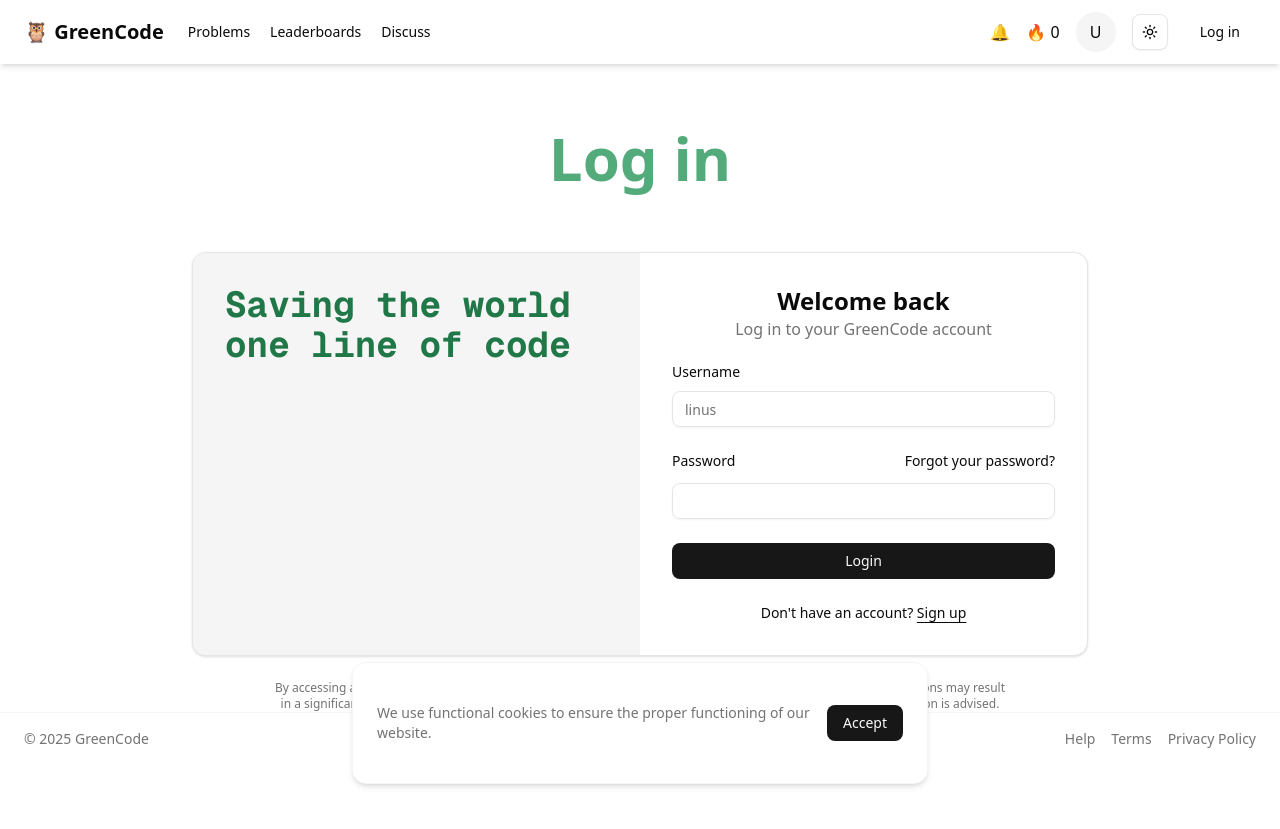
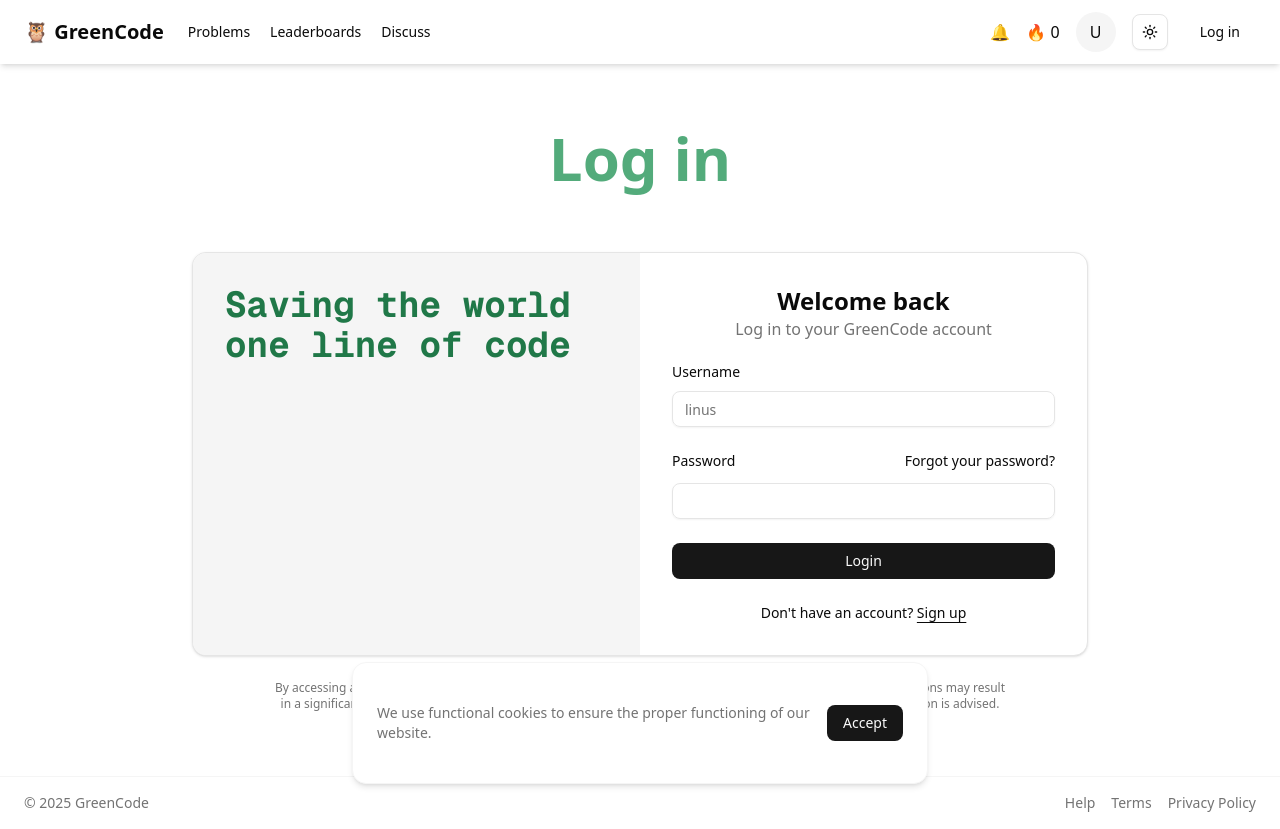
Before and after one commit to JoelvanIngen/Competitive-Green-Coding, a Next.js app in the folder frontend/: page /login in a window 1280 px wide. Before the commit the page ends 800 px from the top, so only its background shows below. Built offline with nearby package versions, Linux system fonts and the light colour scheme.

Commit message:
fix: page padding en margins uit layout gehaald. Elke pagina bepaalt dit nu zelf.

```diff
--- a/frontend/app/layout.tsx
+++ b/frontend/app/layout.tsx
@@ -46,8 +46,8 @@
             {/* Toolbar component is persistent across pages. */}
             <Toolbar />
 
-            {/* Main content area (page.tsx is rendered here). It's size is constrained by the classes below: padding at the top and margins on the left and right. */}
-            <main className="pt-16 mx-8">{children}</main>
+            {/* Main content area (page.tsx is rendered here). */}
+            <main >{children}</main>
 
         </ThemeProvider>
         <Footer />
--- a/frontend/app/login/login-widget.tsx
+++ b/frontend/app/login/login-widget.tsx
@@ -40,7 +40,7 @@
   }
 
   return (
-    /* The whole page is centered. */
+    /* The whole widget is centered. */
     <div className="flex flex-col items-center">
 
       {/* Header with title, changes based on form mode. */}
--- a/frontend/app/login/page.tsx
+++ b/frontend/app/login/page.tsx
@@ -2,6 +2,9 @@
 
 export default function LoginPage() {
   return (
+    /* Large padding for top and bottom, small margins at the sides. */
+    <div className="pt-16 pb-16 mx-8">
       <LoginWidget />
+    </div>
   );
 }
```
